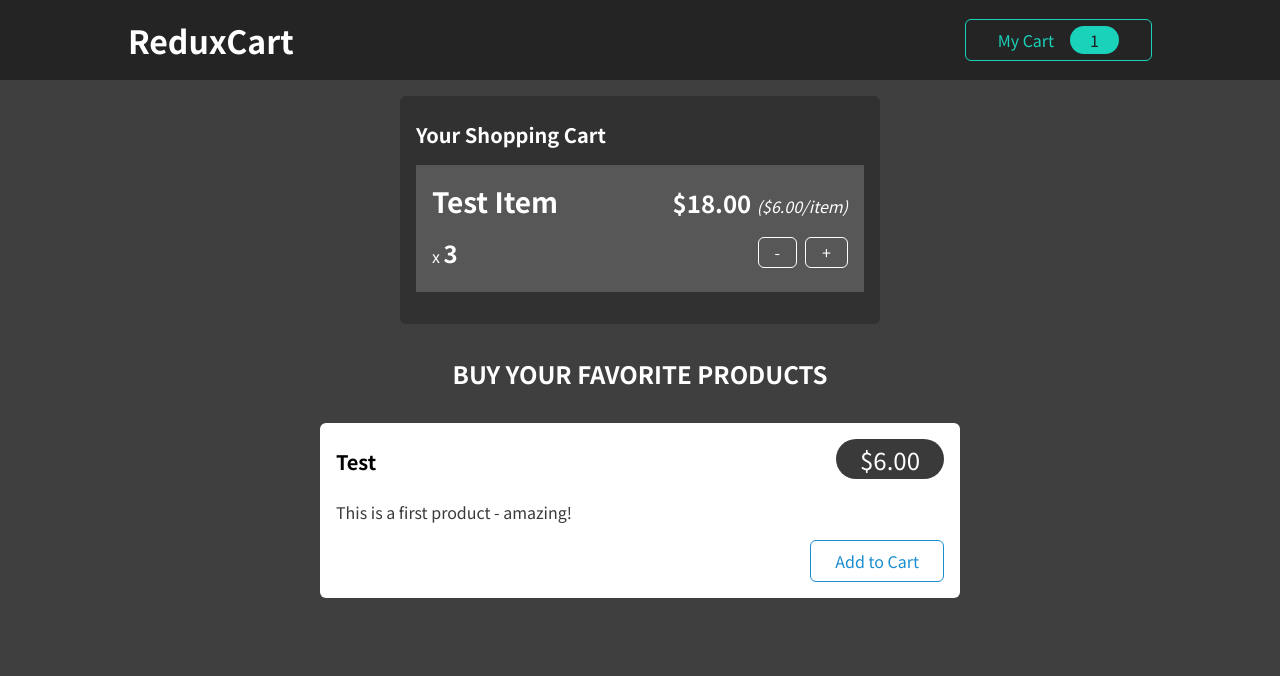
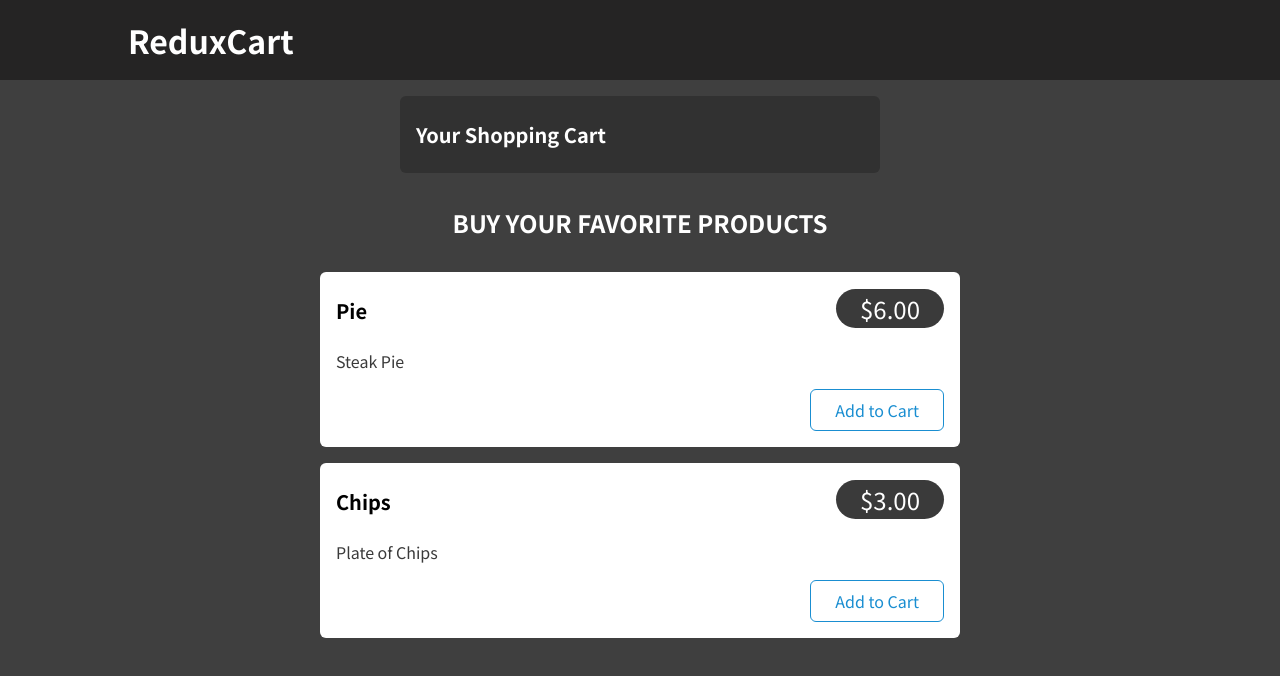
Before and after one commit to scottb0/15-redux-advanced, a React (Create React App) app: page / in a window 1280 px wide. Shown: the top 676 px of the page. Built offline with nearby package versions, Linux system fonts and the light colour scheme.

Commit message:
feat(*): build initial cart

```diff
--- a/package.json
+++ b/package.json
@@ -3,11 +3,13 @@
   "version": "0.1.0",
   "private": true,
   "dependencies": {
+    "@reduxjs/toolkit": "^2.2.7",
     "@testing-library/jest-dom": "^5.11.6",
     "@testing-library/react": "^11.2.2",
     "@testing-library/user-event": "^12.5.0",
     "react": "^18.0.0",
     "react-dom": "^18.0.0",
+    "react-redux": "^9.1.2",
     "react-scripts": "^5.0.1",
     "web-vitals": "^0.2.4"
   },
--- a/src/App.js
+++ b/src/App.js
@@ -1,13 +1,17 @@
 import Cart from './components/Cart/Cart';
 import Layout from './components/Layout/Layout';
 import Products from './components/Shop/Products';
+import {Provider} from 'react-redux';
+import store from './store/cart';
 
 function App() {
   return (
-    <Layout>
-      <Cart />
-      <Products />
-    </Layout>
+    <Provider store={store}>
+        <Layout>
+          <Cart />
+          <Products />
+        </Layout>
+    </Provider>
   );
 }
 
--- a/src/components/Cart/Cart.js
+++ b/src/components/Cart/Cart.js
@@ -1,15 +1,22 @@
 import Card from '../UI/Card';
 import classes from './Cart.module.css';
 import CartItem from './CartItem';
+import {useSelector} from 'react-redux';
 
 const Cart = (props) => {
+
+    const cartItems = useSelector(state => state.cartContents);
+
   return (
     <Card className={classes.cart}>
       <h2>Your Shopping Cart</h2>
       <ul>
-        <CartItem
-          item={{ title: 'Test Item', quantity: 3, total: 18, price: 6 }}
-        />
+          {cartItems.map(item => <CartItem key={item.id} item={{
+              title: item.id,
+              quantity: item.quantity,
+              price: item.price,
+              total: item.price * item.quantity,
+          }}/>)}
       </ul>
     </Card>
   );
--- a/src/components/Cart/CartButton.js
+++ b/src/components/Cart/CartButton.js
@@ -1,10 +1,18 @@
 import classes from './CartButton.module.css';
+import {useSelector} from 'react-redux';
 
 const CartButton = (props) => {
+
+    const cartItems = useSelector(state => state.cartContents);
+
+    if (cartItems.length === 0) {
+        return null;
+    }
+
   return (
     <button className={classes.button}>
       <span>My Cart</span>
-      <span className={classes.badge}>1</span>
+      <span className={classes.badge}>{cartItems.length}</span>
     </button>
   );
 };
--- a/src/components/Cart/CartItem.js
+++ b/src/components/Cart/CartItem.js
@@ -1,7 +1,11 @@
 import classes from './CartItem.module.css';
+import {useDispatch} from 'react-redux';
+import {cartActions} from '../../store/cart'
 
 const CartItem = (props) => {
   const { title, quantity, total, price } = props.item;
+
+    const dispatch = useDispatch();
 
   return (
     <li className={classes.item}>
@@ -17,8 +21,8 @@ const CartItem = (props) => {
           x <span>{quantity}</span>
         </div>
         <div className={classes.actions}>
-          <button>-</button>
-          <button>+</button>
+          <button onClick={() => dispatch(cartActions.decQuantity({id: title}))}>-</button>
+          <button onClick={() => dispatch(cartActions.incQuantity({id: title}))}>+</button>
         </div>
       </div>
     </li>
--- a/src/components/Shop/ProductItem.js
+++ b/src/components/Shop/ProductItem.js
@@ -1,8 +1,12 @@
 import Card from '../UI/Card';
 import classes from './ProductItem.module.css';
+import {useDispatch} from 'react-redux';
+import {cartActions} from '../../store/cart';
 
 const ProductItem = (props) => {
   const { title, price, description } = props;
+
+  const dispatch = useDispatch();
 
   return (
     <li className={classes.item}>
@@ -13,7 +17,7 @@ const ProductItem = (props) => {
         </header>
         <p>{description}</p>
         <div className={classes.actions}>
-          <button>Add to Cart</button>
+          <button onClick={() => dispatch(cartActions.addItem({id: title, price}))}>Add to Cart</button>
         </div>
       </Card>
     </li>
--- a/src/components/Shop/Products.js
+++ b/src/components/Shop/Products.js
@@ -7,10 +7,15 @@ const Products = (props) => {
       <h2>Buy your favorite products</h2>
       <ul>
         <ProductItem
-          title='Test'
+          title='Pie'
           price={6}
-          description='This is a first product - amazing!'
+          description='Steak Pie'
         />
+          <ProductItem
+              title='Chips'
+              price={3}
+              description='Plate of Chips'
+          />
       </ul>
     </section>
   );
--- /dev/null
+++ b/src/store/cart.js
@@ -0,0 +1,44 @@
+import {configureStore} from '@reduxjs/toolkit';
+import {createSlice} from '@reduxjs/toolkit';
+
+const initialAuthState = {
+    cartContents: []
+};
+
+const cartSlice = createSlice({
+    name: 'cart',
+    initialState: initialAuthState,
+    reducers: {
+        addItem(state, action) {
+            const existingItemIndex = state.cartContents.findIndex(item => item.id === action.payload.id);
+            if (existingItemIndex !== -1) {
+                // If the item exists, update the quantity
+                state.cartContents[existingItemIndex].quantity += 1;
+            } else {
+                // If the item does not exist, add it as a new item
+                state.cartContents.push({ id: action.payload.id, quantity: 1, price: action.payload.price});
+            }
+        },
+        incQuantity(state, action) {
+            const existingItemIndex = state.cartContents.findIndex(item => item.id === action.payload.id);
+            state.cartContents[existingItemIndex].quantity += 1;
+        },
+        decQuantity(state, action) {
+            const existingItemIndex = state.cartContents.findIndex(item => item.id === action.payload.id);
+            if (state.cartContents[existingItemIndex].quantity <= 1) {
+                state.cartContents.splice(existingItemIndex, 1);
+            }
+            else {
+                state.cartContents[existingItemIndex].quantity -= 1;
+            }
+        }
+    }
+});
+
+const store = configureStore({
+    reducer: cartSlice.reducer
+});
+
+
+export default store;
+export const cartActions = cartSlice.actions;
```
